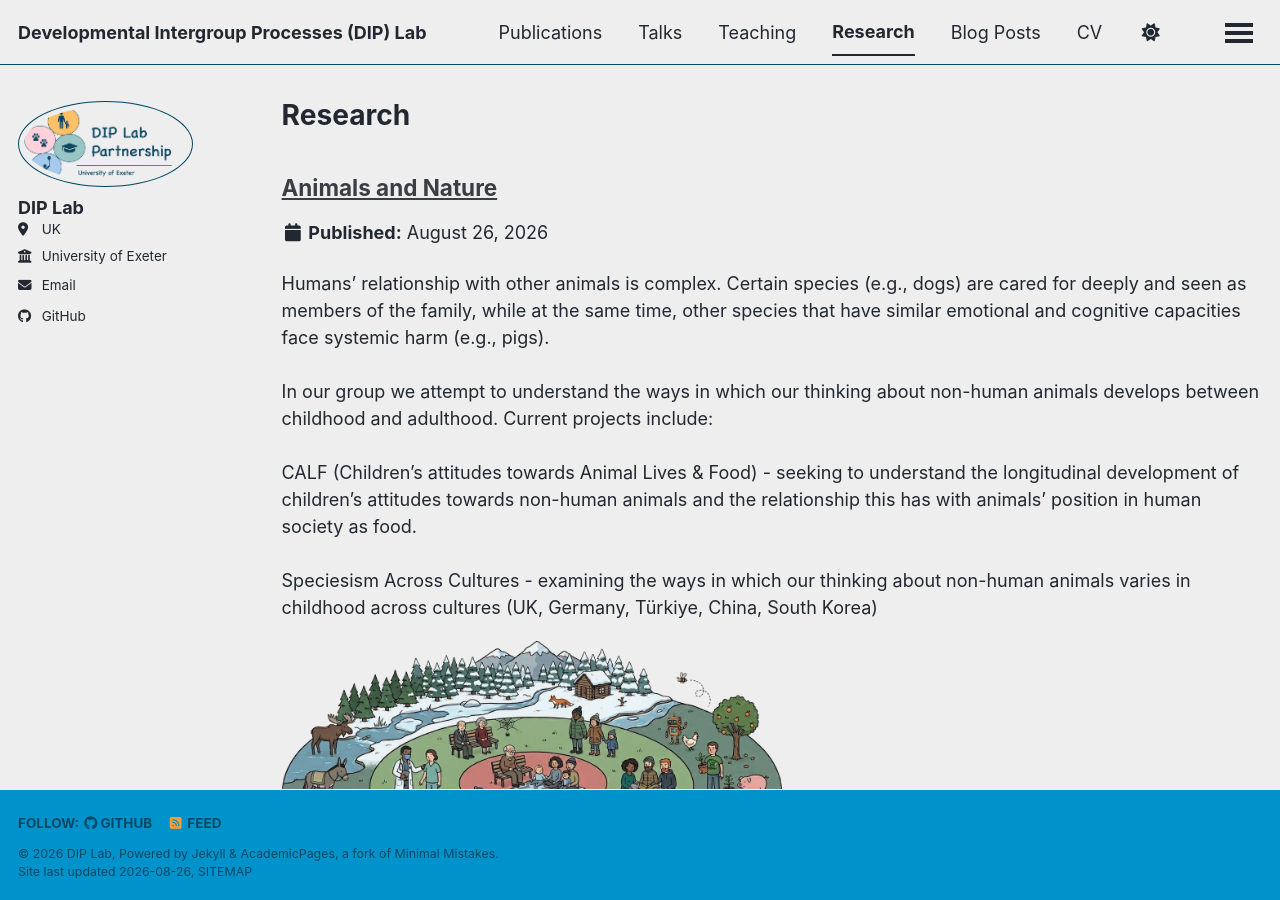
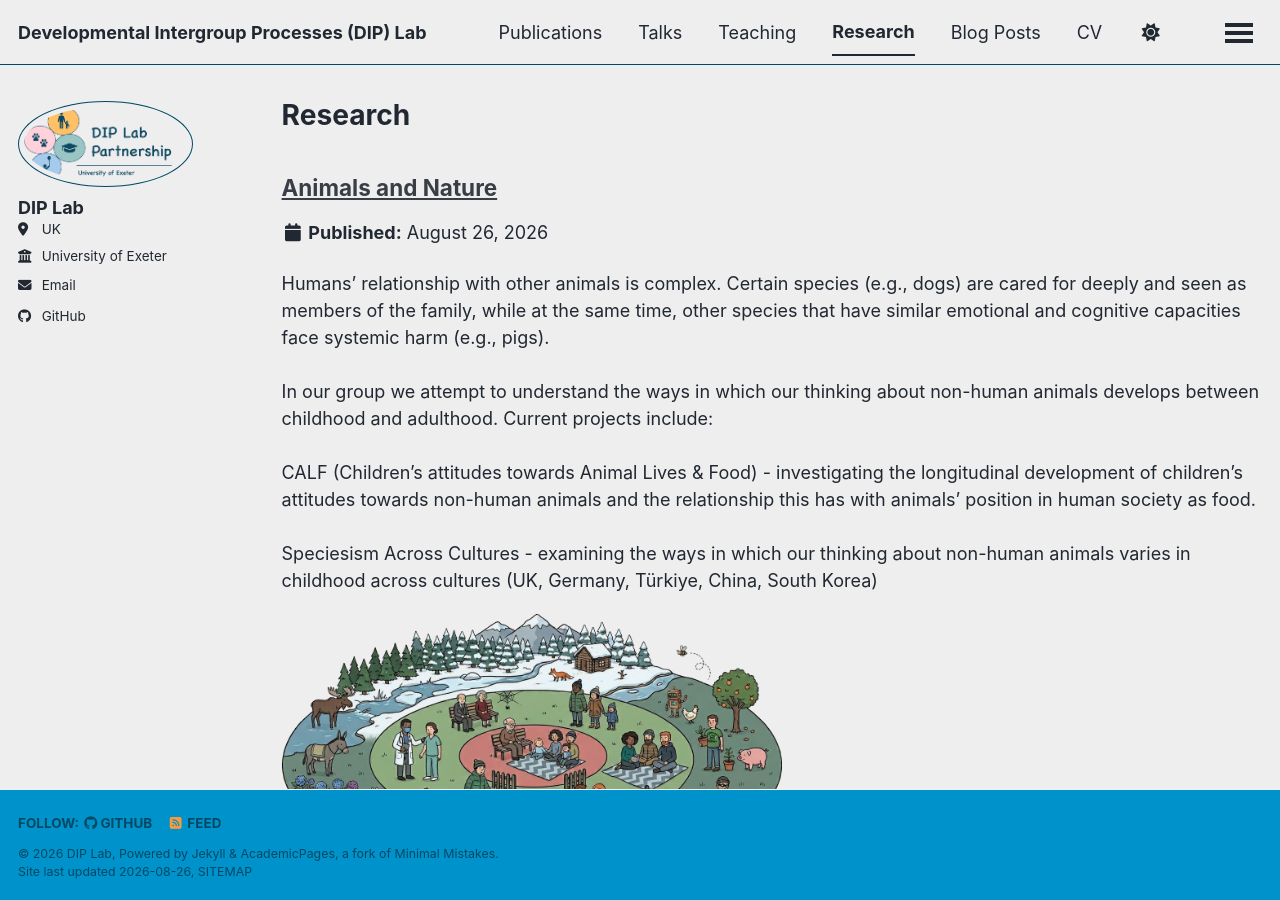
Before and after one commit to Developmental-Intergroup-Processes-Lab/Developmental-Intergroup-Processes-Lab.github.io, a Jekyll site: the page built from _pages/portfolio.html, in a window 1280 px wide and 900 px high. Built offline with Jekyll 4.4.1, drawn with Linux system fonts in a browser that asks for light colours; a style sheet for code colours, icons or effects is not loaded.

Commit message:
Update portfolio-1.md

```diff
--- a/_portfolio/portfolio-1.md
+++ b/_portfolio/portfolio-1.md
@@ -1,6 +1,6 @@
 ---
 title: "Animals and Nature"
-excerpt: "Humans’ relationship with other animals is complex. Certain species (e.g., dogs) are cared for deeply and seen as members of the family, while at the same time, other species that have similar emotional and cognitive capacities face systemic harm (e.g., pigs).<br/><br/>In our group we attempt to understand the ways in which our thinking about non-human animals develops between childhood and adulthood. Current projects include:<br/><br/>CALF (Children’s attitudes towards Animal Lives & Food) - seeking to understand the longitudinal development of children’s attitudes towards non-human animals and the relationship this has with animals’ position in human society as food.<br/><br/>Speciesism Across Cultures - examining the ways in which our thinking about non-human animals varies in childhood across cultures (UK, Germany, Türkiye, China, South Korea)<br/><img src='/images/moral_circle_transparent.png' width='500' style='margin-top: 20px;'>"
+excerpt: "Humans’ relationship with other animals is complex. Certain species (e.g., dogs) are cared for deeply and seen as members of the family, while at the same time, other species that have similar emotional and cognitive capacities face systemic harm (e.g., pigs).<br/><br/>In our group we attempt to understand the ways in which our thinking about non-human animals develops between childhood and adulthood. Current projects include:<br/><br/>CALF (Children’s attitudes towards Animal Lives & Food) - investigating the longitudinal development of children’s attitudes towards non-human animals and the relationship this has with animals’ position in human society as food.<br/><br/>Speciesism Across Cultures - examining the ways in which our thinking about non-human animals varies in childhood across cultures (UK, Germany, Türkiye, China, South Korea)<br/><img src='/images/moral_circle_transparent.png' width='500' style='margin-top: 20px;'>"
 
 collection: portfolio
 ---
```
